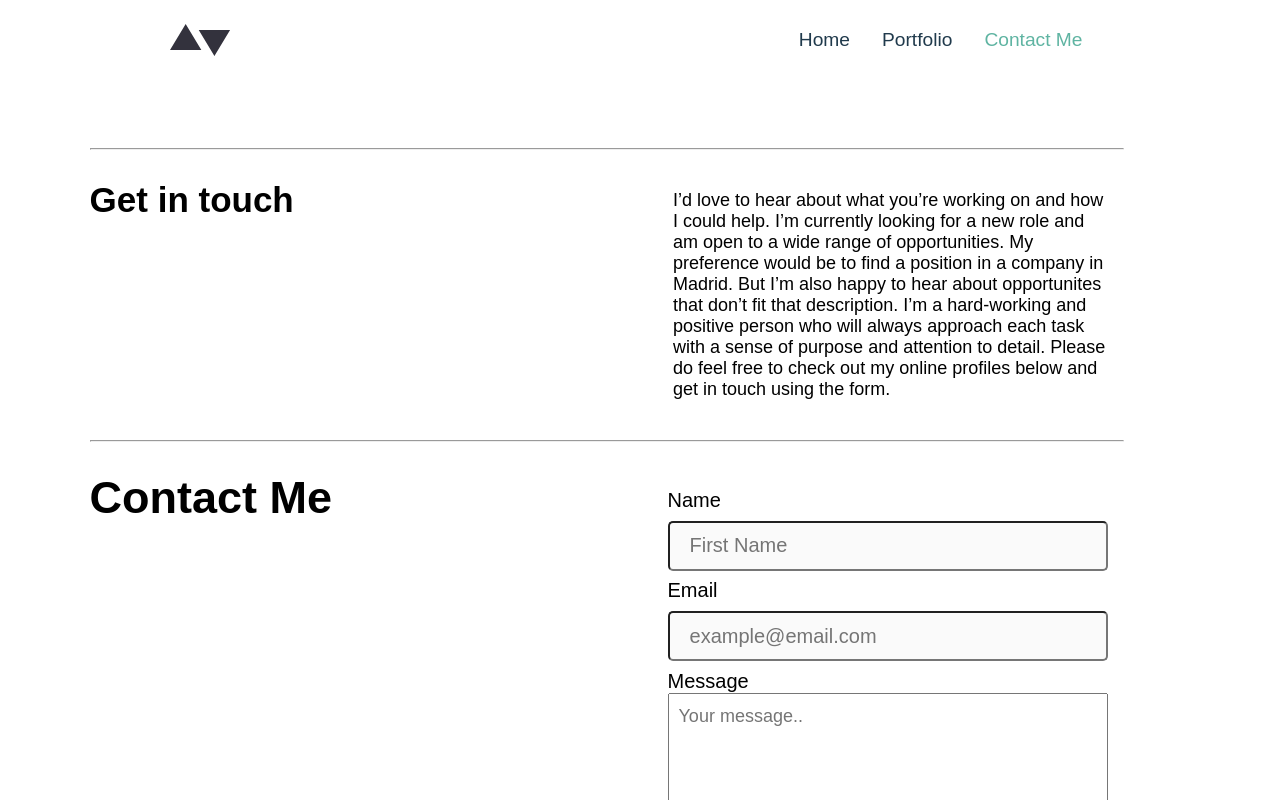
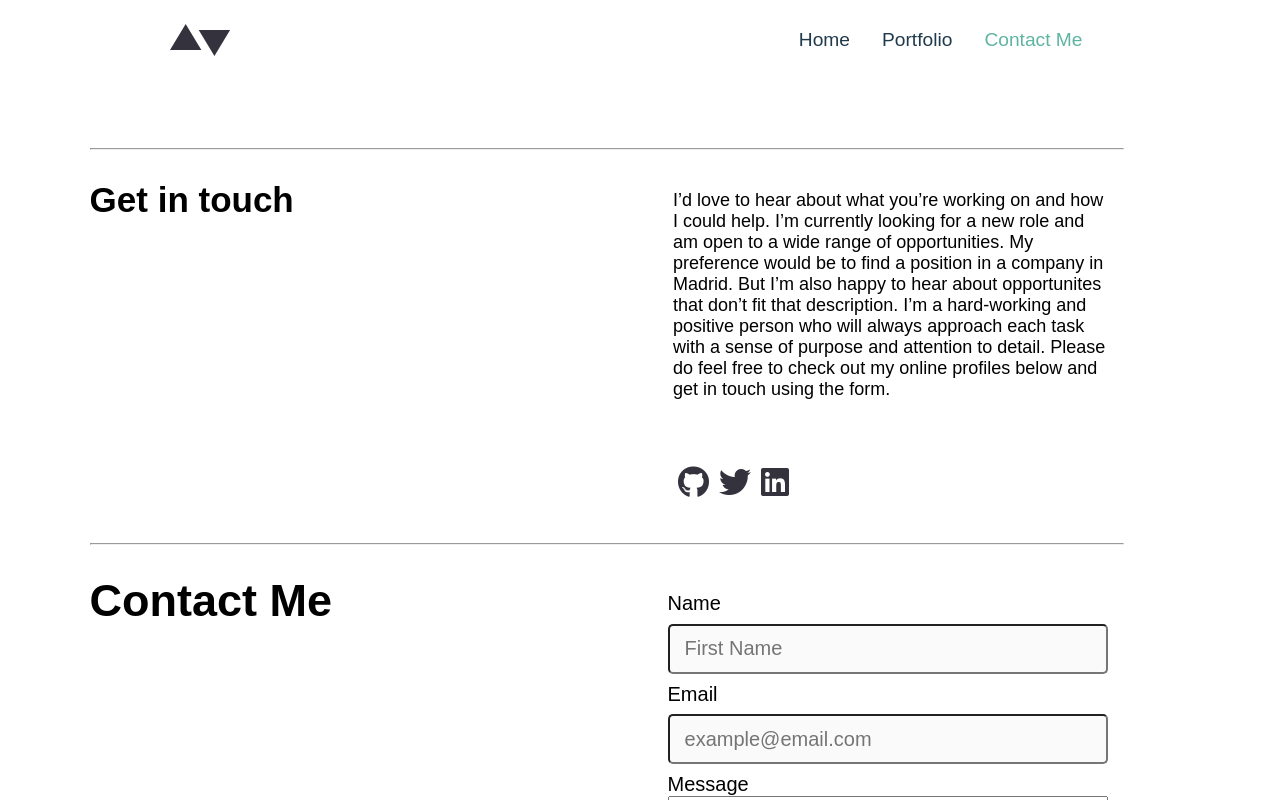
Before and after one commit to clf94-dev/personal-portfolio-react, a React (Create React App) app: page /contact-me in a window 1280 px wide. Shown: the top 800 px of the page. Built offline with nearby package versions, Linux system fonts and the light colour scheme.

Commit message:
added scroll animations

```diff
--- a/src/components/AboutSection.jsx
+++ b/src/components/AboutSection.jsx
@@ -4,14 +4,19 @@ import './styles/App.css'
 import Profile from './images/homepage/profile-img-carmen.JPEG'
 import {Button} from './Button';
 
+import AOS from 'aos'
+import 'aos/dist/aos.css';
+AOS.init();
+
+
 function AboutSection() {
     return (
         <div>
             <Grid container direction="row" className='about-me-row'>
                 <Grid item md={6} xs={12} className='img-col'>
-                    <img src={Profile} alt="about me image" className='aboutme-img'/>
+                    <img src={Profile} alt="about me image" className='aboutme-img'  data-aos="fade-up" data-aos-duration="2000"/>
                 </Grid>
-                <Grid item md={6} xs={12} className='text-col' direction='column'>
+                <Grid item md={6} xs={12} className='text-col' direction='column'data-aos="fade-left" data-aos-duration="2000">
                     <h3>About Me</h3>
                     <p> I’m an Industrial Engineer and self-taught junior front-end developer looking for a new role in an exciting company. I focus on writing accessible HTML, using modern CSS practices and writing clean JavaScript /Jquery.
                    </p>
--- a/src/components/ContactMe.jsx
+++ b/src/components/ContactMe.jsx
@@ -23,6 +23,18 @@ function ContactMe() {
                             hard-working and positive person who will always approach each task with a sense
                             of purpose and attention to detail. Please do feel free to check out my online
                             profiles below and get in touch using the form.</p>
+
+                        <Grid container direction='row' className='contact-me-cont'>
+                            <a href="" className='footer-link'>
+                                <i className=' fab fa-2x fa-github social-icon'></i>
+                            </a>
+                            <a href="" className='footer-link'>
+                                <i className=' fab fa-2x fa-twitter social-icon'></i>
+                            </a>
+                            <a href="" className='footer-link'>
+                                <i className=' fab fa-2x fa-linkedin social-icon'></i>
+                            </a>
+                        </Grid>
                     </Grid>
 
                 </Grid>
--- a/src/components/Cta.jsx
+++ b/src/components/Cta.jsx
@@ -4,10 +4,14 @@ import {Grid} from '@material-ui/core/';
 import {Button} from './Button';
 import './styles/App.css';
 
+import AOS from 'aos'
+import 'aos/dist/aos.css';
+AOS.init();
+
 function Cta() {
     return (
         <div>
-            <Grid container direction='row' className='cta-cont'>
+            <Grid container direction='row' className='cta-cont' data-aos="fade-zoom-in" data-aos-easing="ease-in-back" data-aos-delay="500" data-aos-offset="0">
                 <Grid item md={6} xs={12} className='text-col'>
                     <h2>Interested in doing a project together?</h2>
                 </Grid>
--- a/src/components/ProjectRow.jsx
+++ b/src/components/ProjectRow.jsx
@@ -1,6 +1,9 @@
 import React from 'react'
 import {Grid} from '@material-ui/core/';
 import {Button} from './Button';
+
+
+
 
 import './styles/App.css';
 
@@ -9,11 +12,15 @@ import Bookmark from './images/portfolio/image-portfolio-bookmark.jpg';
 import Insure from './images/portfolio/image-portfolio-insure.jpg';
 import Fylo from './images/portfolio/image-portfolio-fylo.jpg';
 
+import AOS from 'aos'
+import 'aos/dist/aos.css';
+AOS.init();
+
 function ProjectRow(props) {
     const ProjectsImg = [Manage, Bookmark, Insure, Fylo];
     return (
         <div>
-            <Grid container direction="row" className={props.classes}>
+            <Grid container direction="row" className={props.classes} data-aos={props.animation} data-aos-duration="1200">
                 <Grid item md={6} xs={12} className='img-col'>
                     <img
                         src={ProjectsImg[props.index]}
--- a/src/components/pages/Portfolio.jsx
+++ b/src/components/pages/Portfolio.jsx
@@ -13,7 +13,7 @@ function Portfolio() {
         <div>
              <Navbar active='portfolio'/>
             {PortfolioData.map((item, index) =>{
-                return (<ProjectRow index={item.index}  title={item.title} text={item.text} classes={item.classes} />)
+                return (<ProjectRow index={item.index} animation={item.animation}  title={item.title} text={item.text} classes={item.classes} />)
             })}
                <Cta/>
         </div>
--- a/src/components/pages/PortfolioData.js
+++ b/src/components/pages/PortfolioData.js
@@ -1,5 +1,6 @@
 export const PortfolioData = [{
     index: 0,
+    animation: 'fade-left',
     title: 'Manage',
     text: 'This project required me to build a fully responsive landing page to the designs' +
         ' provided. I used HTML5, along with CSS Grid and JavaScript for the areas that r' +
@@ -7,6 +8,7 @@ export const PortfolioData = [{
     classes: 'project-row'
 }, {
     index: 1,
+    animation: 'fade-right',
     title: 'Bookmark',
     text: 'This project required me to build a fully responsive landing page to the designs' +
         ' provided. I used HTML5, along with CSS Grid and JavaScript for the areas that r' +
@@ -14,6 +16,7 @@ export const PortfolioData = [{
     classes: 'project-row reverse'
 }, {
     index: 2,
+    animation: 'fade-left',
     title: 'Insure',
     text: 'This project required me to build a fully responsive landing page to the designs' +
         ' provided. I used HTML5, along with CSS Grid and JavaScript for the areas that r' +
@@ -21,6 +24,7 @@ export const PortfolioData = [{
     classes: 'project-row'
 }, {
     index: 3,
+    animation: 'fade-right',
     title: 'Fylo',
     text: 'This project required me to build a fully responsive landing page to the designs' +
         ' provided. I used HTML5, along with CSS Grid and JavaScript for the areas that r' +
--- a/src/components/styles/App.css
+++ b/src/components/styles/App.css
@@ -170,7 +170,7 @@
 }
 
 .about-me-row {
-  padding: 5% 7%;
+  padding: 3% 7%;
 }
 
 .about-me-row .img-col .aboutme-img {
@@ -507,6 +507,26 @@
   padding-right: 15%;
 }
 
+.contact-me-cont .contact-top .right-col .contact-me-cont {
+  color: #fafafa;
+  margin-top: 50px;
+  margin-left: 0;
+  padding-left: 0 !important;
+}
+
+.contact-me-cont .contact-top .right-col .contact-me-cont .footer-link {
+  text-decoration: none !important;
+  color: #33323D;
+}
+
+.contact-me-cont .contact-top .right-col .contact-me-cont .footer-link:hover {
+  color: #5fb4a2;
+}
+
+.contact-me-cont .contact-top .right-col .contact-me-cont .footer-link .social-icon {
+  margin: auto 5px;
+}
+
 .contact-me-cont .input-cont h2 {
   font-size: 45px;
   font-family: "Public Sans", sans-serif;
--- a/src/components/styles/App.scss
+++ b/src/components/styles/App.scss
@@ -170,7 +170,7 @@ $font-weight7: 700;
 
 //----------------------About Me section -----------------
 .about-me-row {
-    padding: 5% 7%;
+    padding: 3% 7%;
     .img-col {
         .aboutme-img {
             margin-right: 5%;
@@ -451,6 +451,22 @@ $font-weight7: 700;
                 font-size: 18px;
                 padding-right: 15%;
             }
+            .contact-me-cont {
+                color: $very-light-grey;
+                margin-top: 50px;
+                margin-left: 0;
+                padding-left: 0 !important;
+                .footer-link {
+                    text-decoration: none !important;
+                    color: $grayish-dark-blue;
+                    &:hover {
+                        color: $desaturated-cyan;
+                    }
+                    .social-icon {
+                        margin: auto 5px;
+                    }
+                }
+            }
         }
     }
     .input-cont {
--- a/src/components/styles/Form.css
+++ b/src/components/styles/Form.css
@@ -13,7 +13,7 @@
   border-radius: 5px;
   margin: 2% auto;
   font-size: 20px;
-  padding-left: 20px;
+  padding-left: 15px;
 }
 
 .form-cont p {
@@ -52,7 +52,7 @@
 }
 
 .form-cont .message-input {
-  padding: 10px;
+  padding: 15px;
   line-height: 1.5rem;
   height: 150px;
   width: 100%;
--- a/src/components/styles/Form.min.css
+++ b/src/components/styles/Form.min.css
@@ -1 +1 @@
-.form-cont{padding:3% 15% 3% 5%;font-family:"Public Sans",sans-serif !important;background-color:white;border-radius:15px}.form-cont .input{background-color:#fafafa;width:100%;height:50px;border-radius:5px;margin:2% auto;font-size:20px;padding-left:20px}.form-cont p{color:#bf1650;margin-top:0.1rem;margin-bottom:0.6rem;font-size:18px}.form-cont p::before{display:inline;content:"⚠ "}.form-cont h5{font-family:"Public Sans",sans-serif;font-size:20px;font-weight:400}.form-cont Button{margin-top:15px;background-color:transparent;color:#203A4C;border:2px solid #203A4C;font-size:18px;margin-bottom:50px;width:100%;height:50px}.form-cont Button:hover{background-color:#203A4C;color:white;border:1px solid #203A4C}.form-cont .message-input{padding:10px;line-height:1.5rem;height:150px;width:100%;font-size:18px;font-family:"Public Sans",sans-serif;font-weight:300}
+.form-cont{padding:3% 15% 3% 5%;font-family:"Public Sans",sans-serif !important;background-color:white;border-radius:15px}.form-cont .input{background-color:#fafafa;width:100%;height:50px;border-radius:5px;margin:2% auto;font-size:20px;padding-left:15px}.form-cont p{color:#bf1650;margin-top:0.1rem;margin-bottom:0.6rem;font-size:18px}.form-cont p::before{display:inline;content:"⚠ "}.form-cont h5{font-family:"Public Sans",sans-serif;font-size:20px;font-weight:400}.form-cont Button{margin-top:15px;background-color:transparent;color:#203A4C;border:2px solid #203A4C;font-size:18px;margin-bottom:50px;width:100%;height:50px}.form-cont Button:hover{background-color:#203A4C;color:white;border:1px solid #203A4C}.form-cont .message-input{padding:15px;line-height:1.5rem;height:150px;width:100%;font-size:18px;font-family:"Public Sans",sans-serif;font-weight:300}
--- a/src/components/styles/Form.scss
+++ b/src/components/styles/Form.scss
@@ -22,7 +22,7 @@ $font-weight7: 700;
         border-radius: 5px;
         margin: 2% auto;
         font-size: 20px;
-        padding-left: 20px;
+        padding-left: 15px;
     }
     p {
         color: #bf1650;
@@ -55,7 +55,7 @@ $font-weight7: 700;
         }
     }
     .message-input {
-        padding: 10px;
+        padding: 15px;
         line-height: 1.5rem;
         height: 150px;
         width: 100%;
```
Also changed, not shown: src/components/styles/App.min.css.
